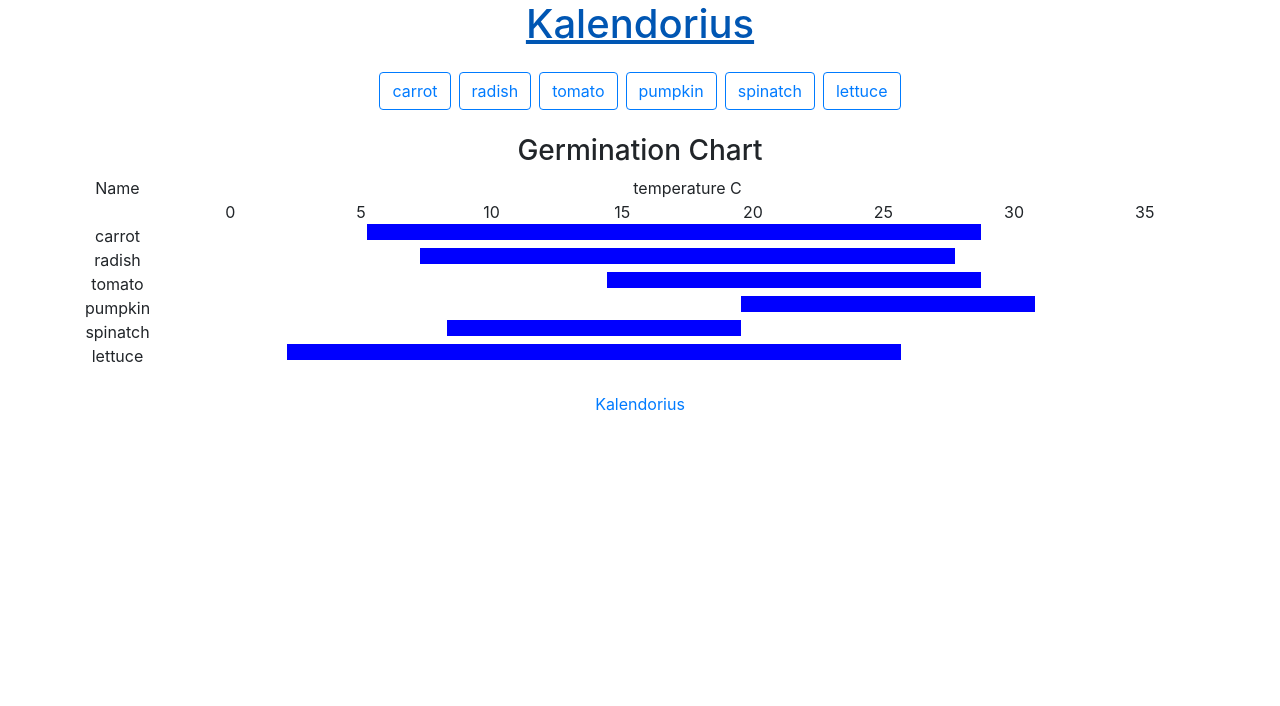
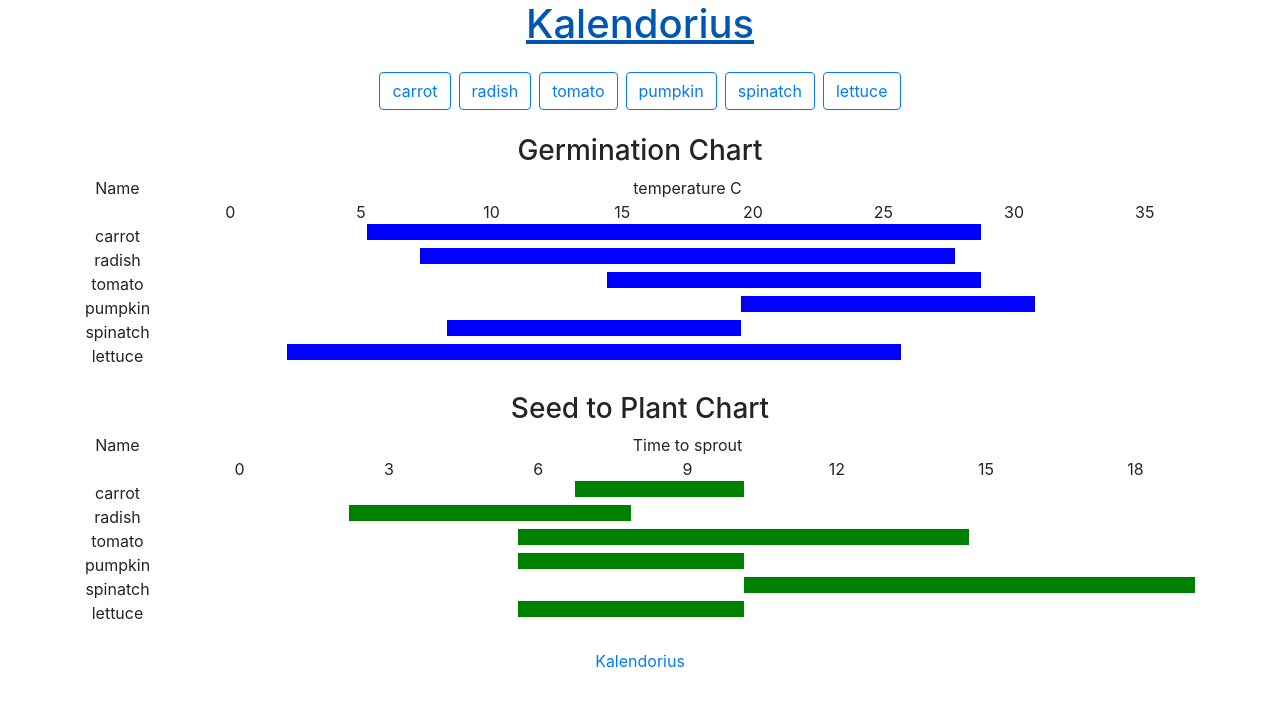
Before and after one commit to horolug/garden-forecast, a React (Create React App) app: page / in a window 1280 px wide. Shown: the top 706 px of the page. Built offline with nearby package versions, Linux system fonts and the light colour scheme.

Commit message:
Adding seed to plant chart

```diff
--- /dev/null
+++ b/src/Components/Charts/SeedToPlantChart.js
@@ -0,0 +1,92 @@
+import React from 'react';
+
+class SeedToPlant extends React.Component {
+
+  constructor(props) {
+    super(props);
+    this.state = {
+      rangeList: this.drawRange(),
+    };
+  }
+
+  drawRange(){
+    const chartMax = this.props.plants.reduce(function(prev, current) {
+      return (prev > current.seedtoPlant[1]) ? prev : current.seedtoPlant[1]
+    });
+    const chartMin = 0;
+
+    let rangeList = [];
+
+    for ( let i = 0; i < this.props.plants.length; i++ ){
+      const left = this.props.plants[i].seedtoPlant[0] / (chartMax)*100;
+      const width = ( (this.props.plants[i].seedtoPlant[1] / (chartMax)) -
+                      (this.props.plants[i].seedtoPlant[0] / (chartMax) )
+                     ) * 100;
+
+      rangeList.push({
+          plantName: this.props.plants[i].name,
+          left: left,
+          width: width
+      });
+    }
+    return rangeList;
+
+  }
+
+  timeRange(){
+    const maxTime = this.props.plants.reduce(function(prev, current) {
+      return (prev > current.seedtoPlant[1]) ? prev : current.seedtoPlant[1]
+    });
+    let timeRange = [];
+    for(let f = 0; f < (maxTime+3); f++){
+      if ( f % 3 === 0  || f === 0 || f === (maxTime+3) ){
+        timeRange.push(
+           <div className="col" key={f}>{f}</div>
+        )
+      }
+    };
+    return timeRange;
+  }
+
+  render() {
+    const list = this.state.rangeList.map( plant => {
+      const style = {
+        "background": "green",
+        "marginLeft": plant.left+"%",
+        "width": plant.width+"%",
+        "height": "16px"
+      }
+      return <div key={plant.plantName} className="row">
+          <div className="col-1">{plant.plantName}</div>
+          <div className="col">
+            <div style={style}> </div>
+          </div>
+        </div>;
+    });
+
+    return(
+      <div className="mt-4">
+        <h3>Seed to Plant Chart</h3>
+        <div className="row">
+          <div className="col-1">
+            Name
+          </div>
+
+          <div className="col">
+            <div className="row ">
+              <div className="col text-center" >
+                Time to sprout
+              </div>
+            </div>
+            <div className="row">
+              {this.timeRange()}
+            </div>
+          </div>
+        </div>
+        {list}
+      </div>
+    );
+  }
+}
+
+export default SeedToPlant;
--- a/src/Components/PlantSelector/PlantSelector.js
+++ b/src/Components/PlantSelector/PlantSelector.js
@@ -3,6 +3,7 @@ import { BrowserRouter as Router, Route, NavLink } from "react-router-dom";
 import moment from 'moment'
 import helpers from '../Helpers/Helpers';
 import Germination from '../Charts/GerminationChart';
+import SeedToPlant from '../Charts/SeedToPlantChart';
 import PlantCard from '../PlantCard/PlantCard';
 import UsersSelection from '../User/UsersSelection';
 
@@ -160,7 +161,6 @@ class PlantSelector extends React.Component {
       calendarStart: calendarStart,
       calendarEnd: calendarEnd
     })
-    // return calendarRange;
   }
 
   render() {
@@ -201,6 +201,11 @@ class PlantSelector extends React.Component {
             <Route
               path="/" exact
               render={(props) => <Germination {...props} plants = {this.state.plantArray} />}/>
+
+            <Route
+              path="/" exact
+              render={(props) => <SeedToPlant {...props} plants = {this.state.plantArray} />}/>
+
             <Route
               path="/sodinimas/"
               render={(props) => <PlantCard {...props}
```
